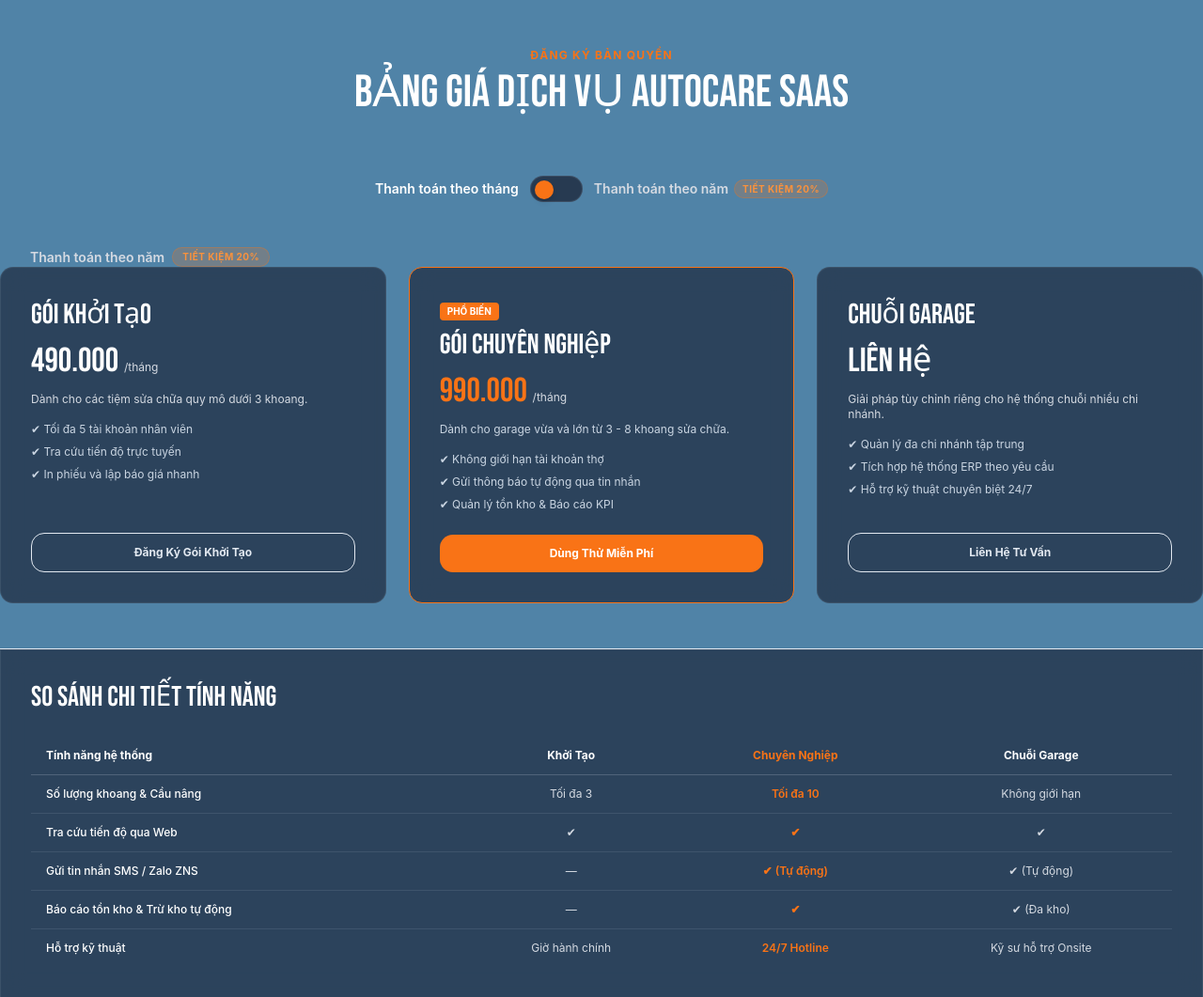
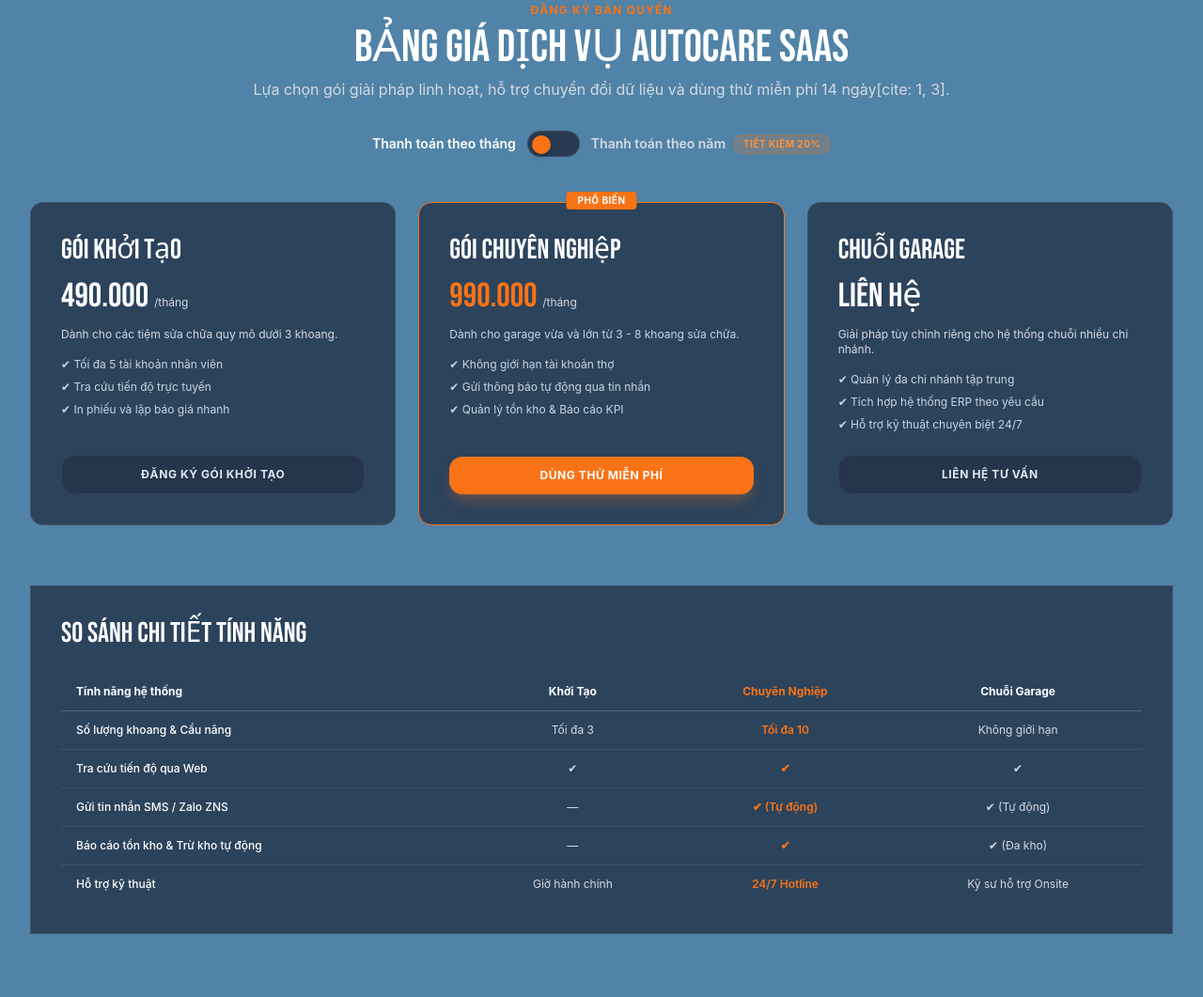
Before and after one commit to Mini-17/tkw_2551050174_Phuc, a website with bundled scripts: page pricing.html in a window 1280 px wide. Shown: the part 197-1258 px from the top of the page at 94% size. Built offline with nearby package versions, Linux system fonts and the light colour scheme.

Commit message:
sua lai cau truc trong pricing va contact

```diff
--- a/pricing.html
+++ b/pricing.html
@@ -39,7 +39,6 @@
 <!-- ================= NAVBAR ================= -->
 <nav class="sticky top-0 z-50 glass-nav border-b border-line/20 dark:border-line-invert-light transition-all">
     <div class="max-w-7xl mx-auto px-4 sm:px-8 h-20 flex items-center justify-between">
-        <!-- Brand Logo -->
         <a href="index.html" class="flex items-center gap-3 group">
             <div class="w-10 h-10 rounded-card bg-linear-to-br from-brand-600 to-accent-500 flex items-center justify-center font-display text-2xl font-bold tracking-wider text-white shadow-lg shadow-brand-600/30 group-hover:scale-105 transition-transform">
                 A
@@ -50,16 +49,14 @@
             </div>
         </a>
 
-        <!-- Desktop Navigation Links -->
         <div class="hidden xl:flex items-center gap-6 text-sm font-medium text-slate-300">
             <a href="index.html#overview" class="nav_desktop_link">Trang Chủ</a>
             <a href="index.html#target" class="nav_desktop_link">Đối Tượng</a>
             <a href="index.html#workflow" class="nav_desktop_link">Quy Trình</a>
-            <a href="pricing.html" class="nav_desktop_link">Bảng Giá SaaS</a>
-            <a href="contact.html" class="nav_desktop_link text-accent-500 font-bold">Liên Hệ</a>
+            <a href="pricing.html" class="nav_desktop_link text-accent-500 font-bold">Bảng Giá SaaS</a>
+            <a href="contact.html" class="nav_desktop_link">Liên Hệ</a>
         </div>
 
-        <!-- Action Controls -->
         <div class="flex items-center gap-3">
             <div class="hidden sm:flex items-center gap-3">
                 <a href="index.html#tracker" class="btn btn-outline px-4 py-2 text-xs">Tra Cứu Trực Tuyến</a>
@@ -85,8 +82,8 @@
     <!-- Mobile Menu -->
     <div id="mobile-menu" class="hidden xl:hidden bg-slate-900/95 border-b border-slate-800 px-6 py-6 space-y-3">
         <a href="index.html#overview" class="nav_mobile_link">Trang Chủ</a>
-        <a href="pricing.html" class="nav_mobile_link">Bảng Giá SaaS</a>
-        <a href="contact.html" class="nav_mobile_link text-accent-500 font-bold">Liên Hệ Tư Vấn</a>
+        <a href="pricing.html" class="nav_mobile_link text-accent-500 font-bold">Bảng Giá SaaS</a>
+        <a href="contact.html" class="nav_mobile_link">Liên Hệ Tư Vấn</a>
         <div class="pt-4">
             <a href="index.html#tracker" class="btn btn-outline w-full text-center">Tra Cứu Trực Tuyến</a>
         </div>
@@ -95,99 +92,94 @@
 
 <!-- ================= MAIN CONTENT ================= -->
 <main class="grow py-12 sm:py-20 border-b border-line/20 dark:border-line-invert">
+    <div class="max-w-7xl mx-auto px-4 sm:px-8 space-y-16">
 
-    <section id="pricing" class="py-12 border-b border-line">
-        <div class="max-w-7xl mx-auto px-4 sm:px-8">
-                <div class="text-center max-w-3xl mx-auto mb-16">
+        <section id="pricing">
+            <div class="text-center max-w-3xl mx-auto mb-12">
                 <span class="sec-text">Đăng Ký Bản Quyền</span>
-                    <h2 class="sec-textmid">Bảng Giá Dịch Vụ AutoCare SaaS</h2>
-                </div>
+                <h1 class="sec-textmid">Bảng Giá Dịch Vụ AutoCare SaaS</h1>
+                <p class="sec-textInfo text-sm sm:text-base mt-2">
+                    Lựa chọn gói giải pháp linh hoạt, hỗ trợ chuyển đổi dữ liệu và dùng thử miễn phí 14 ngày[cite: 1, 3].
+                </p>
 
-            <!-- khung tùy chỉnh bảng giá theo tháng/năm -->
-            <div class="flex items-center justify-center gap-3 mb-12">
-                <span class="text-sm font-semibold text-ink">Thanh toán theo tháng</span>
+                <!-- Toggle Switch Tháng / Năm -->
+                <div class="flex items-center justify-center gap-3 mt-8">
+                    <span class="text-sm font-semibold text-ink dark:text-ink-invert">Thanh toán theo tháng</span>
 
-                <!-- Toggle switch button -->
-                <button type="button" class="relative inline-flex h-7 w-14 shrink-0 cursor-pointer rounded-full border border-white/10 bg-slate-800/80 p-1 transition-colors duration-200 ease-in-out focus:outline-none" aria-label="Chuyển đổi gói theo tháng hoặc năm">
-                    <!-- Nút trượt tròn -->
+                    <button type="button" class="relative inline-flex h-7 w-14 shrink-0 cursor-pointer rounded-full border border-white/10 bg-slate-800/80 p-1 transition-colors duration-200 ease-in-out focus:outline-none focus:ring-2 focus:ring-accent-500" aria-label="Chuyển đổi gói theo tháng hoặc năm">
                         <span class="pointer-events-none inline-block h-5 w-5 transform rounded-full bg-accent-500 shadow-md transition duration-200 ease-in-out translate-x-0"></span>
                     </button>
 
-                <span class="text-sm font-semibold text-muted flex items-center gap-1.5">
-                    Thanh toán theo năm
-                    <span class="rounded-full bg-accent-500/20 border border-accent-500/30 px-2 py-0.5 text-[10px] font-bold text-accent-400 uppercase tracking-wider">
-                        Tiết kiệm 20%
-                    </span>
-                </span>
-            </div>
-
-    <!-- Nhãn Năm kèm Badge Tiết kiệm -->
                     <div class="flex items-center gap-2">
-        <span id="label-yearly" class="text-sm font-semibold text-muted transition-colors">
+                        <span class="text-sm font-semibold text-muted dark:text-muted-invert">
                             Thanh toán theo năm
                         </span>
                         <span class="rounded-full bg-accent-500/20 border border-accent-500/30 px-2.5 py-0.5 text-[10px] font-bold text-accent-400 uppercase tracking-wider whitespace-nowrap">
                             Tiết kiệm 20%
                         </span>
                     </div>
-
+                </div>
             </div>
 
             <!-- Khung 3 cột bảng giá -->
             <div class="grid grid-cols-1 md:grid-cols-3 gap-6">
+                <!-- Card 1 -->
                 <div class="glass-card p-8 rounded-card flex flex-col justify-between space-y-6">
                     <div>
-                        <h3 class="font-display text-3xl text-ink">Gói Khởi Tạo</h3>
-                        <div class="font-display text-4xl text-ink my-3">490.000 <span class="font-body text-xs text-muted">/tháng</span></div>
-                        <p class="text-xs text-muted mb-4">Dành cho các tiệm sửa chữa quy mô dưới 3 khoang.</p>
-                        <ul class="text-xs text-slate-300 space-y-2">
+                        <h3 class="font-display text-3xl text-ink dark:text-ink-invert">Gói Khởi Tạo</h3>
+                        <div class="font-display text-4xl text-ink dark:text-ink-invert my-3">490.000 <span class="font-body text-xs text-muted dark:text-muted-invert font-normal">/tháng</span></div>
+                        <p class="text-xs text-muted dark:text-muted-invert mb-4">Dành cho các tiệm sửa chữa quy mô dưới 3 khoang.</p>
+                        <ul class="text-xs text-slate-300 dark:text-muted-invert space-y-2">
                             <li>✔ Tối đa 5 tài khoản nhân viên</li>
                             <li>✔ Tra cứu tiến độ trực tuyến</li>
                             <li>✔ In phiếu và lập báo giá nhanh</li>
                         </ul>
                     </div>
-                    <a href="#contact" class="w-full py-3 rounded-card border border-line text-center text-xs font-bold text-slate-200 hover:border-slate-500 transition-all">
+                    <a href="contact.html" class="btn btn-outline w-full py-3 text-center text-xs font-bold uppercase tracking-wider">
                         Đăng Ký Gói Khởi Tạo
                     </a>
                 </div>
 
-                <div class="glass-card p-8 rounded-card flex flex-col justify-between space-y-6 border-accent-500 ">
+                <!-- Card 2 -->
+                <div class="glass-card p-8 rounded-card flex flex-col justify-between space-y-6 border-accent-500 relative">
+                    <div class="absolute -top-3 left-1/2 -translate-x-1/2 px-3 py-0.5 rounded bg-accent-500 text-[10px] font-bold text-white uppercase tracking-wider shadow">
+                        Phổ Biến
+                    </div>
                     <div>
-                        <div class="inline-block px-2 py-0.5 rounded bg-accent-500 text-[10px] font-bold text-white uppercase mb-2">Phổ Biến</div>
-                        <h3 class="font-display text-3xl text-ink">Gói Chuyên Nghiệp</h3>
-                        <div class="font-display text-4xl text-accent-500 my-3">990.000 <span class="font-body text-xs text-muted">/tháng</span></div>
-                        <p class="text-xs text-slate-300 mb-4">Dành cho garage vừa và lớn từ 3 - 8 khoang sửa chữa.</p>
-                        <ul class="text-xs text-slate-300 space-y-2">
+                        <h3 class="font-display text-3xl text-ink dark:text-ink-invert">Gói Chuyên Nghiệp</h3>
+                        <div class="font-display text-4xl text-accent-500 my-3">990.000 <span class="font-body text-xs text-muted dark:text-muted-invert font-normal">/tháng</span></div>
+                        <p class="text-xs text-slate-300 dark:text-muted-invert mb-4">Dành cho garage vừa và lớn từ 3 - 8 khoang sửa chữa.</p>
+                        <ul class="text-xs text-slate-300 dark:text-muted-invert space-y-2">
                             <li>✔ Không giới hạn tài khoản thợ</li>
                             <li>✔ Gửi thông báo tự động qua tin nhắn</li>
                             <li>✔ Quản lý tồn kho & Báo cáo KPI</li>
                         </ul>
                     </div>
-                    <a href="#contact" class="w-full py-3 rounded-card bg-accent-500 hover:bg-accent-600 text-center text-xs font-bold text-white transition-all">
+                    <a href="contact.html" class="btn btn-primary w-full py-3 text-center text-xs font-bold uppercase tracking-wider">
                         Dùng Thử Miễn Phí
                     </a>
                 </div>
 
+                <!-- Card 3 -->
                 <div class="glass-card p-8 rounded-card flex flex-col justify-between space-y-6">
                     <div>
-                        <h3 class="font-display text-3xl text-ink">Chuỗi Garage</h3>
-                        <div class="font-display text-4xl text-ink my-3">Liên Hệ</div>
-                        <p class="text-xs text-muted mb-4">Giải pháp tùy chỉnh riêng cho hệ thống chuỗi nhiều chi nhánh.</p>
-                        <ul class="text-xs text-slate-300 space-y-2">
+                        <h3 class="font-display text-3xl text-ink dark:text-ink-invert">Chuỗi Garage</h3>
+                        <div class="font-display text-4xl text-ink dark:text-ink-invert my-3">Liên Hệ</div>
+                        <p class="text-xs text-muted dark:text-muted-invert mb-4">Giải pháp tùy chỉnh riêng cho hệ thống chuỗi nhiều chi nhánh.</p>
+                        <ul class="text-xs text-slate-300 dark:text-muted-invert space-y-2">
                             <li>✔ Quản lý đa chi nhánh tập trung</li>
                             <li>✔ Tích hợp hệ thống ERP theo yêu cầu</li>
                             <li>✔ Hỗ trợ kỹ thuật chuyên biệt 24/7</li>
                         </ul>
                     </div>
-                    <a href="#contact" class="w-full py-3 rounded-card border border-line text-center text-xs font-bold text-slate-200 hover:border-slate-500 transition-all">
+                    <a href="contact.html" class="btn btn-outline w-full py-3 text-center text-xs font-bold uppercase tracking-wider">
                         Liên Hệ Tư Vấn
                     </a>
                 </div>
             </div>
-        </div>
         </section>
 
-        <!-- Bảng So Sánh Tính Năng (Feature Comparison Table) -->
+        <!-- Bảng So Sánh Tính Năng -->
         <div class="glass-card p-6 sm:p-8 space-y-6 overflow-hidden">
             <h2 class="font-display text-2xl sm:text-3xl text-ink dark:text-ink-invert uppercase">
                 So Sánh Chi Tiết Tính Năng
@@ -198,41 +190,41 @@
                     <thead>
                         <tr class="border-b border-line/20 dark:border-line-invert-light text-ink dark:text-ink-invert font-bold">
                             <th class="py-3 px-4">Tính năng hệ thống</th>
-                            <th class="Compation-Text">Khởi Tạo</th>
-                            <th class="Compation-Text text-accent-500">Chuyên Nghiệp</th>
-                            <th class="Compation-Text">Chuỗi Garage</th>
+                            <th class="py-3 px-4 text-center">Khởi Tạo</th>
+                            <th class="py-3 px-4 text-center text-accent-500">Chuyên Nghiệp</th>
+                            <th class="py-3 px-4 text-center">Chuỗi Garage</th>
                         </tr>
                     </thead>
                     <tbody class="text-muted dark:text-muted-invert divide-y divide-line/10 dark:divide-line-invert-light">
                         <tr>
-                            <td class="Types-Compation">Số lượng khoang & Cầu nâng</td>
-                            <td class="Compation-Text">Tối đa 3</td>
-                            <td class="Compation-Text text-accent-500 font-semibold">Tối đa 10</td>
-                            <td class="Compation-Text">Không giới hạn</td>
+                            <td class="py-3 px-4 font-medium text-ink dark:text-ink-invert">Số lượng khoang & Cầu nâng</td>
+                            <td class="py-3 px-4 text-center">Tối đa 3</td>
+                            <td class="py-3 px-4 text-center text-accent-500 font-semibold">Tối đa 10</td>
+                            <td class="py-3 px-4 text-center">Không giới hạn</td>
                         </tr>
                         <tr>
-                            <td class="Types-Compation">Tra cứu tiến độ qua Web</td>
-                            <td class="Compation-Text">✔</td>
-                            <td class="Compation-Text text-accent-500 font-semibold">✔</td>
-                            <td class="Compation-Text">✔</td>
+                            <td class="py-3 px-4 font-medium text-ink dark:text-ink-invert">Tra cứu tiến độ qua Web</td>
+                            <td class="py-3 px-4 text-center">✔</td>
+                            <td class="py-3 px-4 text-center text-accent-500 font-semibold">✔</td>
+                            <td class="py-3 px-4 text-center">✔</td>
                         </tr>
                         <tr>
-                            <td class="Types-Compation">Gửi tin nhắn SMS / Zalo ZNS</td>
-                            <td class="Compation-Text">—</td>
-                            <td class="Compation-Text text-accent-500 font-semibold">✔ (Tự động)</td>
-                            <td class="Compation-Text">✔ (Tự động)</td>
+                            <td class="py-3 px-4 font-medium text-ink dark:text-ink-invert">Gửi tin nhắn SMS / Zalo ZNS</td>
+                            <td class="py-3 px-4 text-center">—</td>
+                            <td class="py-3 px-4 text-center text-accent-500 font-semibold">✔ (Tự động)</td>
+                            <td class="py-3 px-4 text-center">✔ (Tự động)</td>
                         </tr>
                         <tr>
-                            <td class="Types-Compation">Báo cáo tồn kho & Trừ kho tự động</td>
-                            <td class="Compation-Text">—</td>
-                            <td class="Compation-Text text-accent-500 font-semibold">✔</td>
-                            <td class="Compation-Text">✔ (Đa kho)</td>
+                            <td class="py-3 px-4 font-medium text-ink dark:text-ink-invert">Báo cáo tồn kho & Trừ kho tự động</td>
+                            <td class="py-3 px-4 text-center">—</td>
+                            <td class="py-3 px-4 text-center text-accent-500 font-semibold">✔</td>
+                            <td class="py-3 px-4 text-center">✔ (Đa kho)</td>
                         </tr>
                         <tr>
-                            <td class="Types-Compation">Hỗ trợ kỹ thuật</td>
-                            <td class="Compation-Text">Giờ hành chính</td>
-                            <td class="Compation-Text text-accent-500 font-semibold">24/7 Hotline</td>
-                            <td class="Compation-Text">Kỹ sư hỗ trợ Onsite</td>
+                            <td class="py-3 px-4 font-medium text-ink dark:text-ink-invert">Hỗ trợ kỹ thuật</td>
+                            <td class="py-3 px-4 text-center">Giờ hành chính</td>
+                            <td class="py-3 px-4 text-center text-accent-500 font-semibold">24/7 Hotline</td>
+                            <td class="py-3 px-4 text-center">Kỹ sư hỗ trợ Onsite</td>
                         </tr>
                     </tbody>
                 </table>
@@ -253,13 +245,10 @@
     </div>
 </footer>
 
-<!-- Nút Lên đầu trang (Ẩn mặc định, hiện khi cuộn > 400px) -->
 <button id="back-to-top" class="fixed bottom-6 right-6 z-50 p-3 rounded-full bg-accent-500 text-white shadow-lg transition-all duration-300 opacity-0 hidden hover:scale-110 focus:outline-none" aria-label="Lên đầu trang">
     <svg class="w-5 h-5" fill="none" stroke="currentColor" viewBox="0 0 24 24"><path stroke-linecap="round" stroke-linejoin="round" stroke-width="2" d="M5 10l7-7m0 0l7 7m-7-7v18"/></svg>
 </button>
 
-<!-- Nạp script module -->
 <script type="module" src="./js/main.js"></script>
-
 </body>
 </html>
```
Also changed, not shown: contact.html (+2 -17 lines), dist/output.css. Lines whose indentation alone changed are shown as unchanged.
